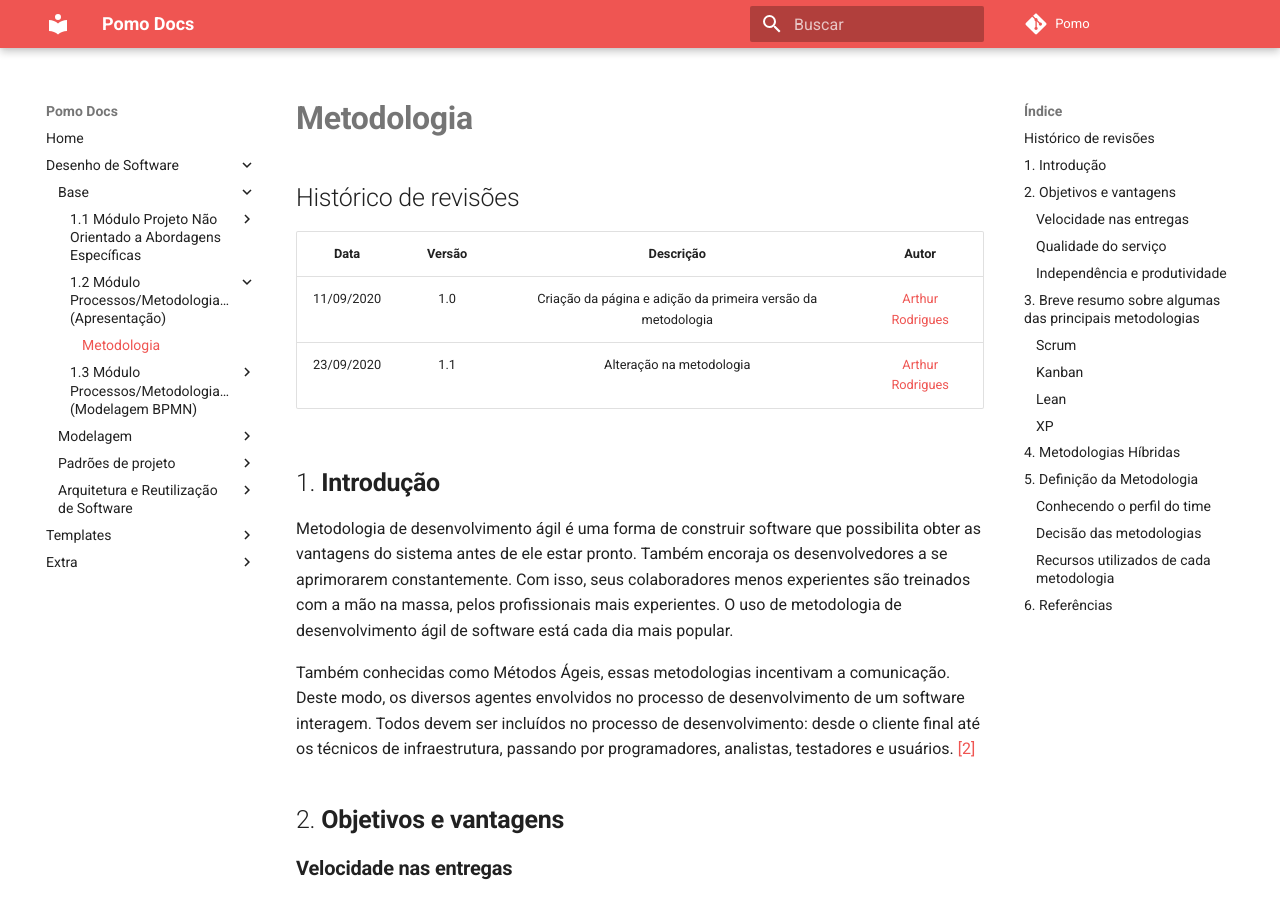
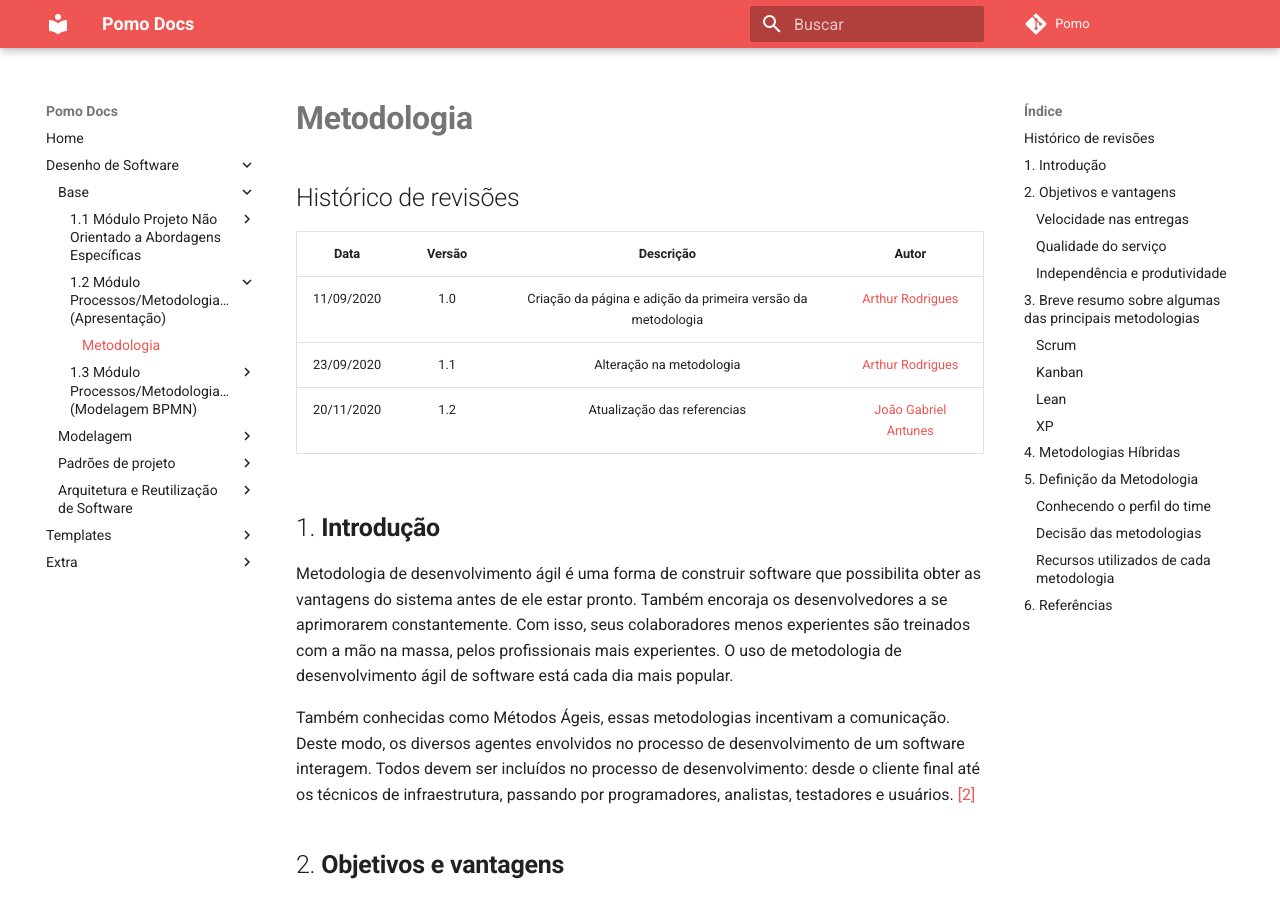
Before and after one commit to UnBArqDsw/2020.1_G6_Pomo, an MkDocs documentation site: the page built from docs/base/modulo1.2/metodologia.md, in a window 1280 px wide and 900 px high. Built offline with MkDocs 1.6.1 and Material for MkDocs 9.7.7, drawn with Linux system fonts in a browser that asks for light colours; comment, search, counter and statistics services are not loaded; part of the change alters nothing that is shown.

Commit message:
Atualizando referencias.

```diff
--- a/docs/base/modulo1.2/metodologia.md
+++ b/docs/base/modulo1.2/metodologia.md
@@ -6,6 +6,7 @@
 |:---:|:---:|:---:|:---:|
 |11/09/2020|1.0|Criação da página e adição da primeira versão da metodologia |[Arthur Rodrigues](https://github.com/arthurarp)|
 |23/09/2020|1.1|Alteração na metodologia |[Arthur Rodrigues](https://github.com/arthurarp)|
+|20/11/2020|1.2|Atualização das referencias |[João Gabriel Antunes](https://github.com/flyerjohn)|
 
 
 ## 1. **Introdução**
@@ -219,10 +220,16 @@ Esperamos aliar boas práticas de cada metodologia a fim de obter bons resultado
 
 ## 6. **Referências**
 
-1. Módulo Processos/Metodologias/Abordagens (Apresentação) da disciplina Arquitetura e Desenho de Software. VideoAulas [03a até 03h] - DSW - Metodologia. Professora Milene Serrano. Universidade de Brasília.
-2. GONÇALVES, Débora. Metodologias ágeis de desenvolvimento de software: saiba mais sobre o assunto, feveireiro de 2019. Cronapp Blog. Disponível em <https://blog.cronapp.io/metodologias-ageis-de-desenvolvimento-de-software/>. Acesso em: 11/09/2020.
-3. VINAL, Victor. Metodologias Ágeis: o que são, como implementar as 4 principais, janeiro de 2020. Rock Content. Disponível em <https://rockcontent.com/br/blog/metodologias-ageis/#:~:text=1.,conceito%20da%20metodologia%20em%20si.>. Acesso em: 11/09/2020.
-4. Higor. Introdução ao Extreme Programming (XP), 2013. DevMedia. Disponível em <https://www.devmedia.com.br/introducao-ao-extreme-programming-xp/29249>. Acesso em: 11/09/2020.
-5. SANTOS, Francisco Alan de O.; SANTOS, Márcio Fabiano O. M.; REIS, Ednelson M.; COSTA, Anderson de O.; Metodologias Híbridas de Desenvolvimento de Software: Uma Opção Viável para Gestão de Projetos. Disponível em <https://sol.sbc.org.br/index.php/eripi/article/download/5187/5093/>. Acesso em: 11/09/2020.
-6. Scrum. Desenvolvimento Ágil. Disponível em <https://www.desenvolvimentoagil.com.br/scrum/>. Acesso em: 11/09/2020.
-7. Manoel. Extreme Programming – Conceitos e Práticas, 2006. DevMedia. Disponível em <https://www.devmedia.com.br/extreme-programming-conceitos-e-praticas/1498>. Acesso em: 11/09/2020.
+>Módulo Processos/Metodologias/Abordagens (Apresentação) da disciplina Arquitetura e Desenho de Software. VideoAulas [03a até 03h] - DSW - Metodologia. Professora Milene Serrano. Universidade de Brasília.
+
+>GONÇALVES, Débora. Metodologias ágeis de desenvolvimento de software: saiba mais sobre o assunto, feveireiro de 2019. Cronapp Blog. Disponível em <https://blog.cronapp.io/metodologias-ageis-de-desenvolvimento-de-software/>. Acesso em: 11/09/2020.
+
+>VINAL, Victor. Metodologias Ágeis: o que são, como implementar as 4 principais, janeiro de 2020. Rock Content. Disponível em <https://rockcontent.com/br/blog/metodologias-ageis/#:~:text=1.,conceito%20da%20metodologia%20em%20si.>. Acesso em: 11/09/2020.
+
+>Higor. Introdução ao Extreme Programming (XP), 2013. DevMedia. Disponível em <https://www.devmedia.com.br/introducao-ao-extreme-programming-xp/29249>. Acesso em: 11/09/2020.
+
+>SANTOS, Francisco Alan de O.; SANTOS, Márcio Fabiano O. M.; REIS, Ednelson M.; COSTA, Anderson de O.; Metodologias Híbridas de Desenvolvimento de Software: Uma Opção Viável para Gestão de Projetos. Disponível em <https://sol.sbc.org.br/index.php/eripi/article/download/5187/5093/>. Acesso em: 11/09/2020.
+
+>Scrum. Desenvolvimento Ágil. Disponível em <https://www.desenvolvimentoagil.com.br/scrum/>. Acesso em: 11/09/2020.
+
+>Manoel. Extreme Programming – Conceitos e Práticas, 2006. DevMedia. Disponível em <https://www.devmedia.com.br/extreme-programming-conceitos-e-praticas/1498>. Acesso em: 11/09/2020.
```
